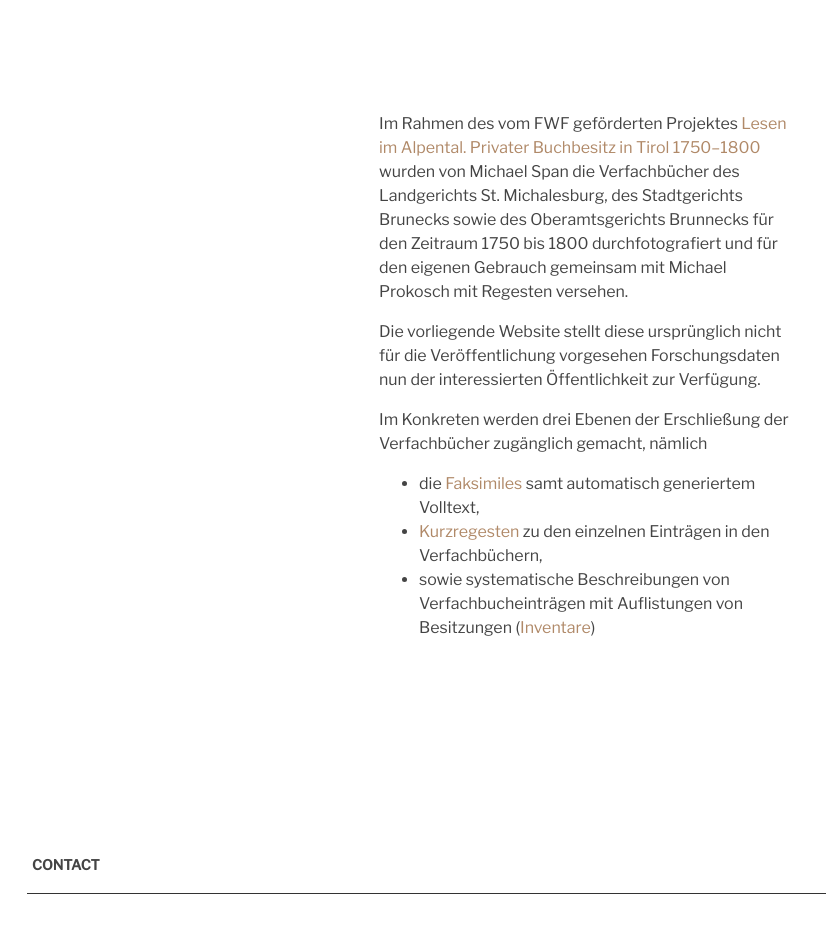
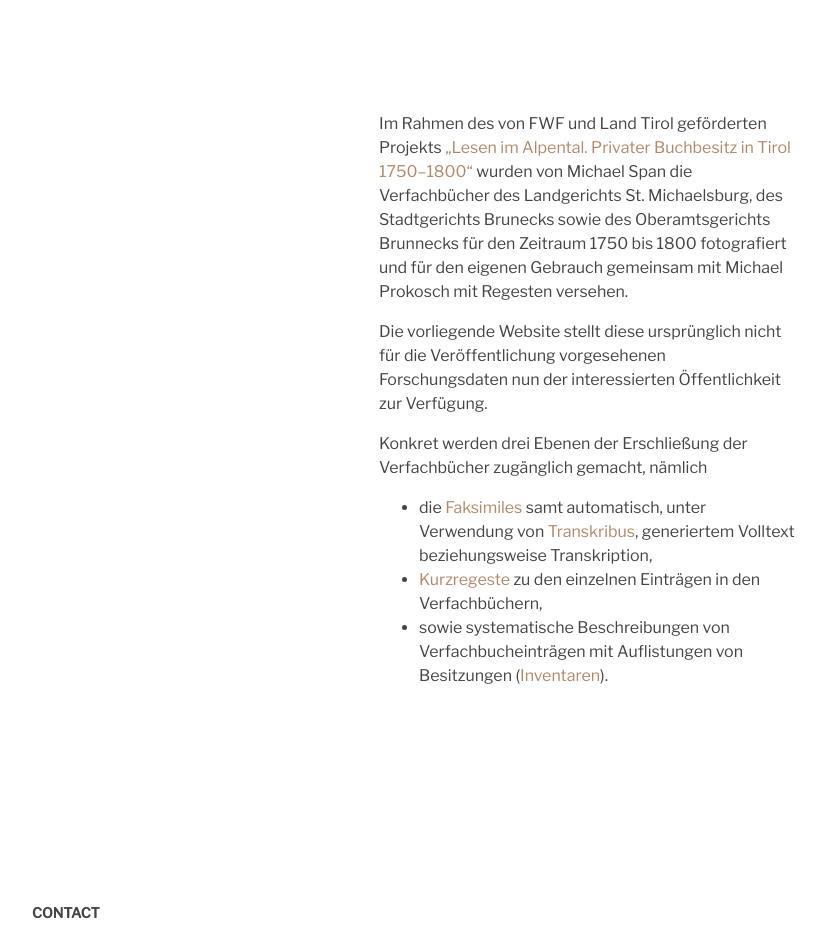
Before and after one commit to reading-in-the-alps/vfbr, a Django app: page / in a window 1280 px wide. Shown: the part 774-1702 px from the top of the page, without its empty margins (53-879 px from the left). Run offline with Django 3.2, Linux system fonts and the light colour scheme; some libraries are stand-ins or nearby versions.

Commit message:
updated index.html text

```diff
--- a/webpage/templates/webpage/index.html
+++ b/webpage/templates/webpage/index.html
@@ -42,23 +42,22 @@
     <div class="row no-gutters justify-content-md-center">
       <div class="col-lg-6 order-lg-1 my-auto showcase-text">
         <p>
-          Im Rahmen des vom FWF geförderten Projektes <a href="https://pf.fwf.ac.at/de/wissenschaft-konkret/project-finder/38419">Lesen im Alpental. Privater Buchbesitz in Tirol 1750–1800</a> wurden von Michael Span die Verfachbücher des Landgerichts
-          St. Michalesburg, des Stadtgerichts Brunecks sowie des Oberamtsgerichts Brunnecks für den Zeitraum 1750 bis 1800 durchfotografiert und für den eigenen Gebrauch gemeinsam mit Michael Prokosch mit Regesten versehen.
+          Im Rahmen des von FWF und Land Tirol geförderten Projekts <a href="https://pf.fwf.ac.at/de/wissenschaft-konkret/project-finder/38419">„Lesen im Alpental. Privater Buchbesitz in Tirol 1750–1800“</a> wurden von Michael Span die Verfachbücher des Landgerichts St. Michaelsburg, des Stadtgerichts Brunecks sowie des Oberamtsgerichts Brunnecks für den Zeitraum 1750 bis 1800 fotografiert und für den eigenen Gebrauch gemeinsam mit Michael Prokosch mit Regesten versehen.
         </p>
         <p>
-          Die vorliegende Website stellt diese ursprünglich nicht für die Veröffentlichung vorgesehen Forschungsdaten nun der interessierten Öffentlichkeit zur Verfügung.
+          Die vorliegende Website stellt diese ursprünglich nicht für die Veröffentlichung vorgesehenen Forschungsdaten nun der interessierten Öffentlichkeit zur Verfügung.
         </p>
         <p>
-          Im Konkreten werden drei Ebenen der Erschließung der Verfachbücher zugänglich gemacht, nämlich
+          Konkret werden drei Ebenen der Erschließung der Verfachbücher zugänglich gemacht, nämlich
           <ul>
             <li>
-              die <a href="{% url 'webpage:staticpage' template='volltexte' %}">Faksimiles</a> samt automatisch generiertem Volltext,
+              die <a href="{% url 'webpage:staticpage' template='volltexte' %}">Faksimiles</a> samt automatisch, unter Verwendung von <a href="https://transkribus.eu/Transkribus/">Transkribus</a>, generiertem Volltext beziehungsweise Transkription,
             </li>
             <li>
-              <a href="{% url 'webpage:staticpage' template='regesten' %}">Kurzregesten</a> zu den einzelnen Einträgen in den Verfachbüchern,
+              <a href="{% url 'webpage:staticpage' template='regesten' %}">Kurzregeste</a> zu den einzelnen Einträgen in den Verfachbüchern,
             </li>
             <li>
-              sowie systematische Beschreibungen von Verfachbucheinträgen mit Auflistungen von Besitzungen (<a href="{% url 'webpage:staticpage' template='inventarbeschreibungen' %}">Inventare</a>)
+              sowie systematische Beschreibungen von Verfachbucheinträgen mit Auflistungen von Besitzungen  (<a href="{% url 'webpage:staticpage' template='inventarbeschreibungen' %}">Inventaren</a>).
             </li>
           </ul>
         </p>
```
